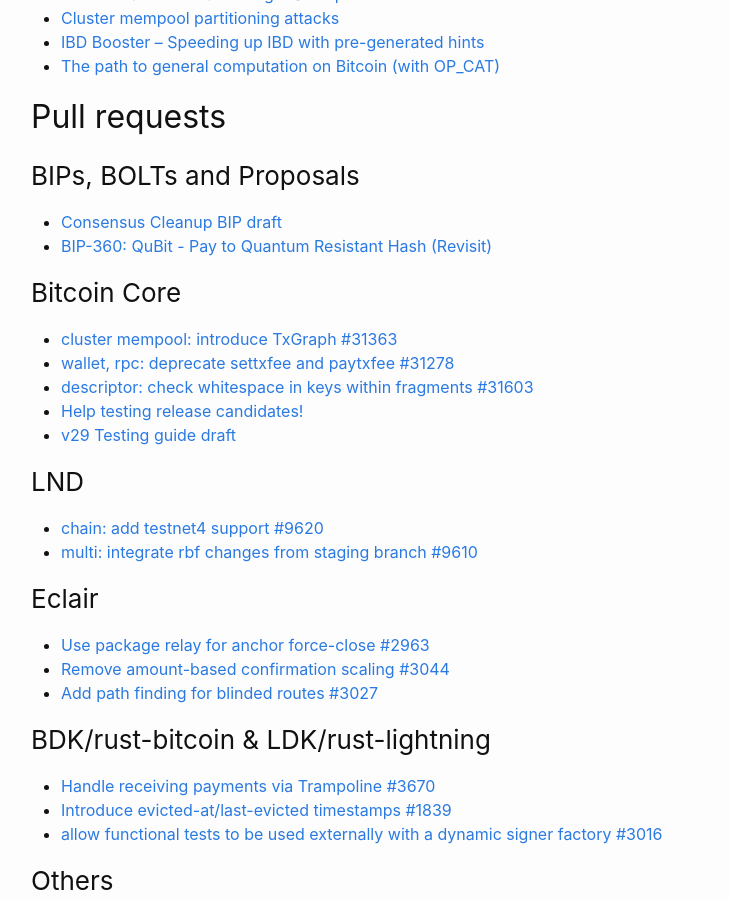
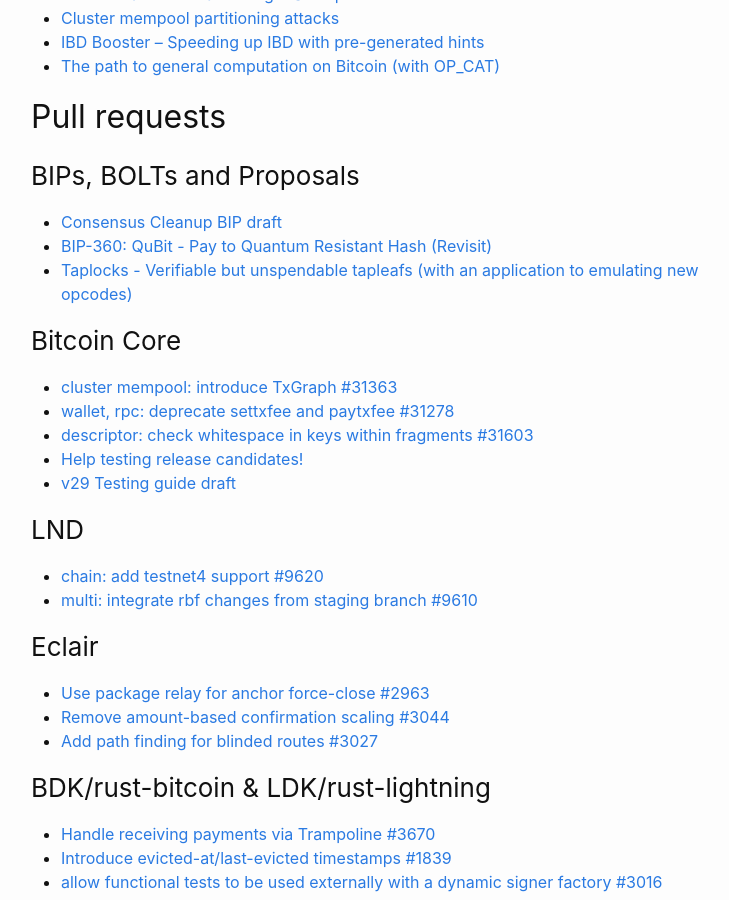
Before and after one commit to fjahr/bitdevsberlin, a Jekyll site: the page built from _posts/2025-04-09-socratic-seminar-66.md, in a window 1280 px wide and 900 px high, scrolled down 1802 px. Shown: the whole window, without its empty margins (239-968 px from the left). Built offline with Jekyll 4.4.1, drawn with Linux system fonts in a browser that asks for light colours.

Commit message:
Add one more to #66

```diff
--- a/_posts/2025-04-09-socratic-seminar-66.md
+++ b/_posts/2025-04-09-socratic-seminar-66.md
@@ -78,6 +78,7 @@ Thanks to [Ordimint](https://ordimint.com) for sponsoring food and drinks for th
 
 - [Consensus Cleanup BIP draft](https://github.com/bitcoin/bips/pull/1800)
 - [BIP-360: QuBit - Pay to Quantum Resistant Hash (Revisit)](https://github.com/bitcoin/bips/pull/1670)
+- [Taplocks - Verifiable but unspendable tapleafs (with an application to emulating new opcodes)](https://github.com/taproot-wizards/taplocks/blob/main/README.md)
 
 ### Bitcoin Core
 
```
